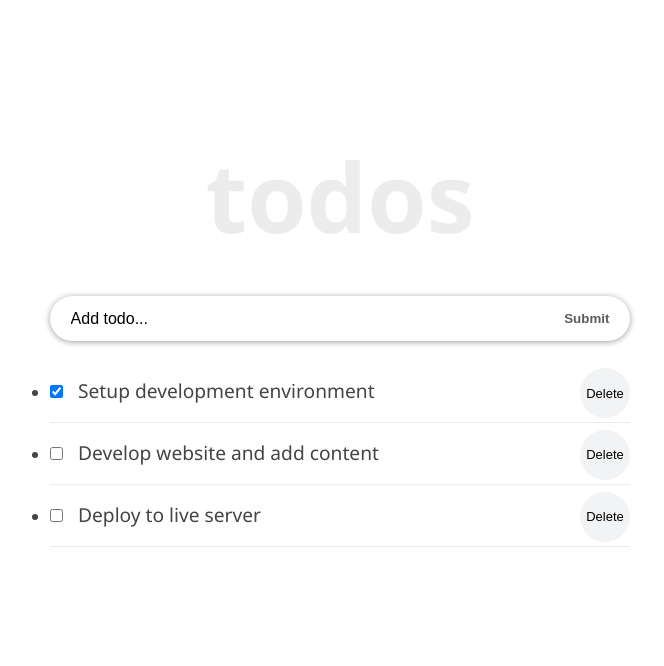
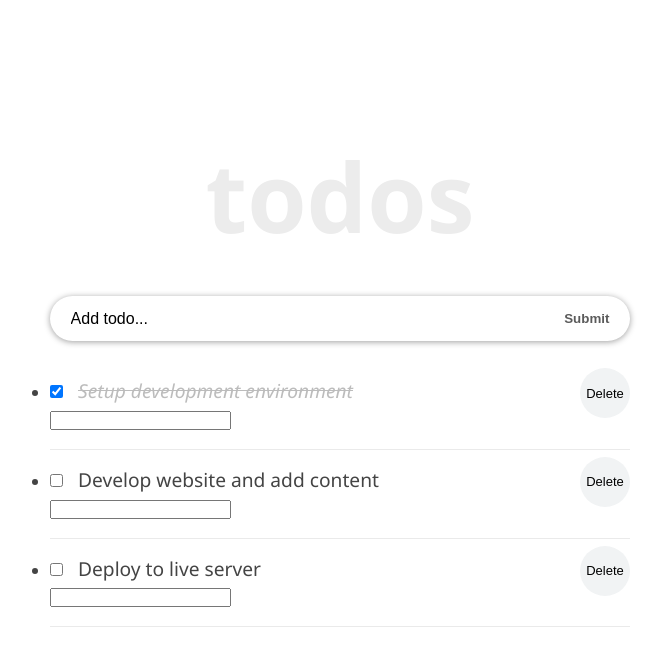
Before and after one commit to elmar8287/react-tuto, a React (Create React App) app in the folder react-todo-app/: page / in a window 1280 px wide. Shown: the top 666 px of the page, without its empty margins (300-964 px from the left). Built offline with nearby package versions, Linux system fonts and the light colour scheme.

Commit message:
Modify edition feature

```diff
--- a/react-todo-app/src/components/TodoItem.js
+++ b/react-todo-app/src/components/TodoItem.js
@@ -1,21 +1,51 @@
 import React from "react"
 import styles from "./TodoItem.module.css"
 
-function TodoItem(props) {
+class TodoItem extends React.Component {
+  constructor(props) {
+    super(props);
+    this.state = {
+      editing: false,
+    }
+  }
+
+  handleEditing = () => {
+    this.setState({
+      editing: true,
+    });
+  }
+
+  handleUpdatedDone = (event) => {
+    if (event.key === 'Enter') {
+      this.setState({
+        editing: false,
+      });
+    }
+  }
+
+  render() {
+    const completedStyle = {
+      fontStyle: "italic",
+      color: "#595959",
+      opacity: 0.4,
+      textDecoration: "line-through",
+    }
+    const { completed, id, title } = this.props.todo
     return (
       <li className={styles.item}>
+        <div onDoubleClick={this.handleEditing}>
           <input
             type="checkbox"
             className={styles.checkbox}
-        checked={props.todo.completed}
-        onChange={() => props.handleChangeProps(props.todo.id)}
+            checked={completed}
+            onChange={() => this.props.handleChangeProps(id)}
           />
-      <button onClick={() => props.deleteTodoProps(props.todo.id)}>
-        Delete
-      </button>
-      {props.todo.title}
+          <button onClick={() => this.props.deleteTodoProps(id)}>Delete</button>
+          <span style={completed ? completedStyle : null}>{title}</span>
+        </div>
+        <input type="text" className={styles.textInput} />
       </li>
-  )
+    );
   }
-
+}
 export default TodoItem
--- a/react-todo-app/src/components/TodosList.js
+++ b/react-todo-app/src/components/TodosList.js
@@ -10,6 +10,7 @@ class TodosList extends React.Component {
           key={todo.id}
           todo={todo}
           handleChangeProps={this.props.handleChangeProps}
+          deleteTodoProps={this.props.deleteTodoProps}
         /></li>
         ))}
       </ul>
```
Lines whose indentation alone changed are shown as unchanged.
